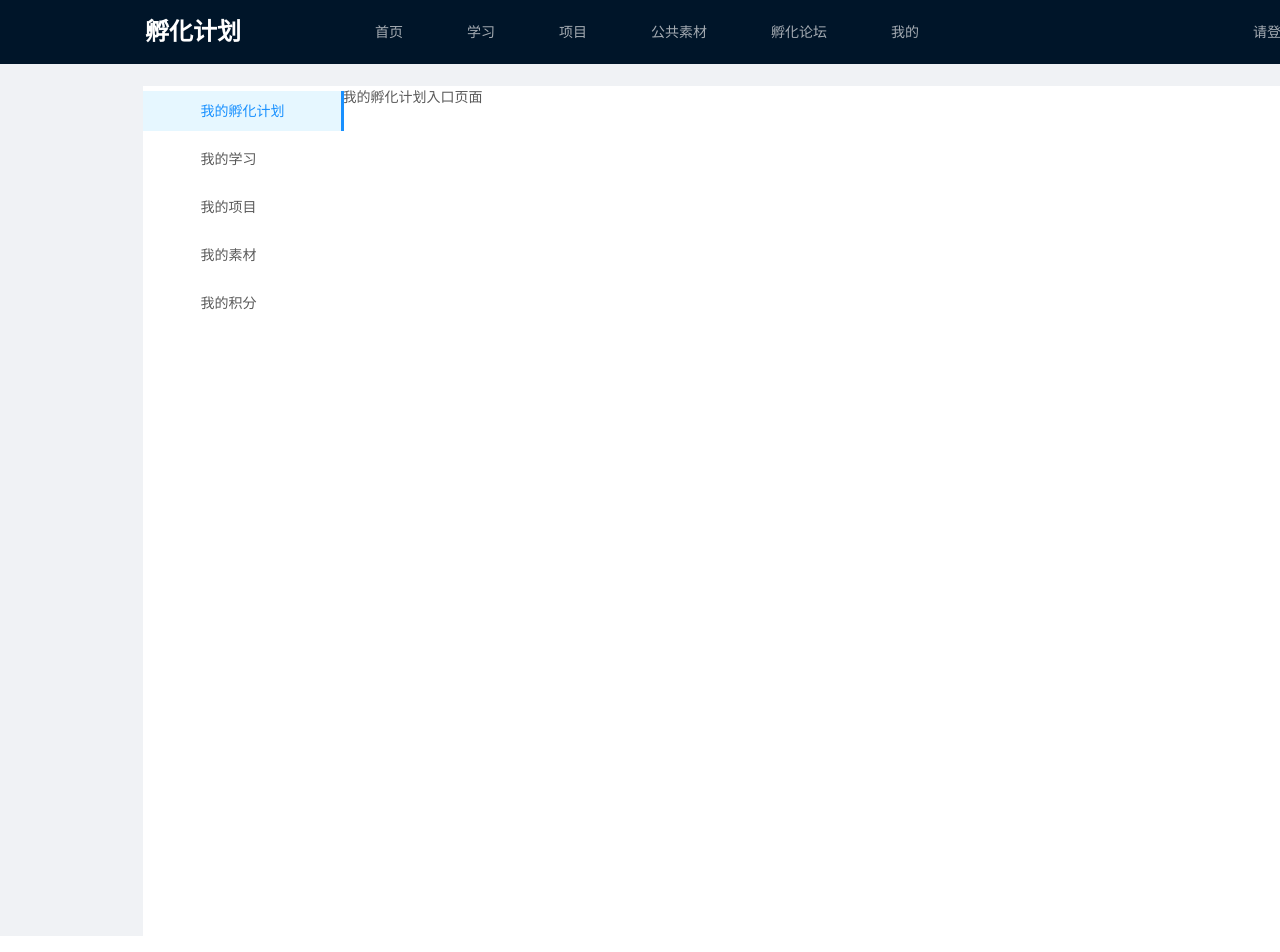
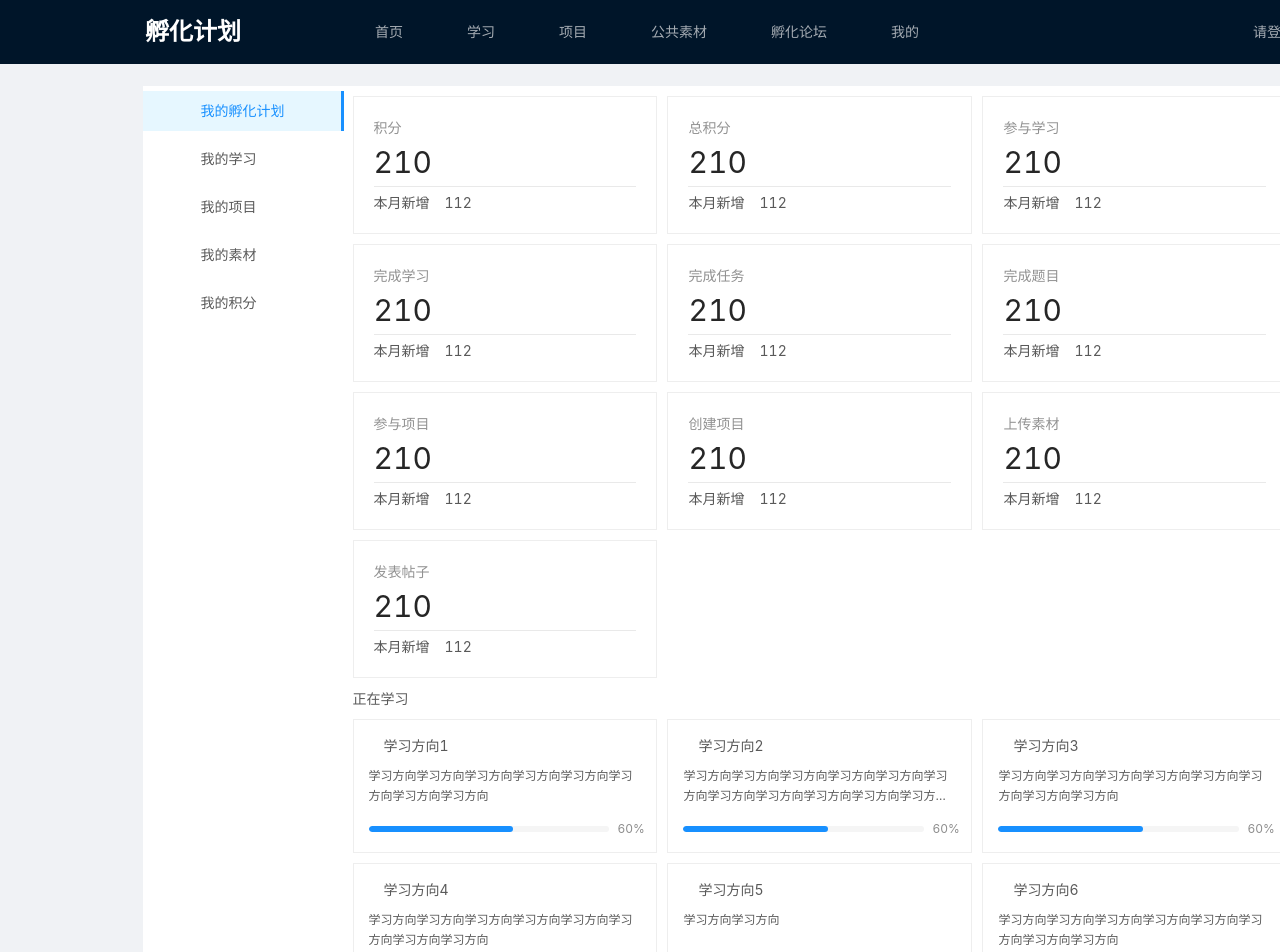
Before and after one commit to HaruhiFanClub/study-site, a Vue app: page /my/index in a window 1280 px wide. Shown: the top 952 px of the page. Built offline with nearby package versions, Linux system fonts and the light colour scheme; the HTML template or start-up script is replaced by a standard one; what vue-particles would draw is missing.

Commit message:
add: “我的”仪表盘页面

```diff
--- a/src/views/my/index.vue
+++ b/src/views/my/index.vue
@@ -1,15 +1,168 @@
 <template>
   <div class="index-page">
-    <p>我的孵化计划入口页面</p>
+    <a-row class="main" :gutter="[10,10]">
+      <a-col
+        class="item"
+        v-for="item in mainList"
+        :key="item.title"
+        :xs="24"
+        :sm="12"
+        :xl="8"
+      >
+        <div class="card">
+          <div class="title">
+            <span>{{ item.title }}</span>
+            <a-icon v-if="item.icon" :type="item.icon" />
+            <span v-else></span>
+          </div>
+          <div class="num">{{ item.num }}</div>
+          <div class="footer">
+            <span class="label">本月新增</span>
+            <span class="value">112</span>
+          </div>
+        </div>
+      </a-col>
+    </a-row>
+    <div class="other">
+      <div class="other-title">正在学习</div>
+      <a-row class="other-list" :gutter="[10,10]">
+        <a-col
+          class="item"
+          v-for="item in otherList"
+          :key="item.title"
+          :xs="24"
+          :sm="12"
+          :xl="8"
+        >
+          <div class="card">
+            <div class="card-title">
+              <a-icon v-if="item.icon" :type="item.icon" theme="twoTone" style="margin-right: 15px;" />
+              <span>{{ item.title }}</span>
+            </div>
+            <p class="desc">{{ item.desc }}</p>
+            <div class="progress">
+              <a-progress :percent="item.progress" size="small" />
+            </div>
+          </div>
+        </a-col>
+      </a-row>
+    </div>
   </div>
 </template>
 
 <script>
+const mockData = {
+  main: [
+    { title: '积分', num: 210, monthNum: 112 },
+    { title: '总积分', num: 210, monthNum: 112 },
+    { title: '参与学习', num: 210, monthNum: 112 },
+    { title: '完成学习', num: 210, monthNum: 112 },
+    { title: '完成任务', num: 210, monthNum: 112 },
+    { title: '完成题目', num: 210, monthNum: 112 },
+    { title: '参与项目', num: 210, monthNum: 112 },
+    { title: '创建项目', num: 210, monthNum: 112 },
+    { title: '上传素材', num: 210, monthNum: 112 },
+    { title: '发表帖子', num: 210, monthNum: 112 }
+  ],
+  other: [
+    { title: '学习方向1', desc: '学习方向学习方向学习方向学习方向学习方向学习方向学习方向学习方向', progress: 60, icon: 'edit' },
+    { title: '学习方向2', desc: '学习方向学习方向学习方向学习方向学习方向学习方向学习方向学习方向学习方向学习方向学习方向学习方向学习方向', progress: 60, icon: 'delete' },
+    { title: '学习方向3', desc: '学习方向学习方向学习方向学习方向学习方向学习方向学习方向学习方向', progress: 60, icon: 'home' },
+    { title: '学习方向4', desc: '学习方向学习方向学习方向学习方向学习方向学习方向学习方向学习方向', progress: 60, icon: 'diff' },
+    { title: '学习方向5', desc: '学习方向学习方向', progress: 60, icon: 'highlight' },
+    { title: '学习方向6', desc: '学习方向学习方向学习方向学习方向学习方向学习方向学习方向学习方向', progress: 60, icon: 'home' }
+  ]
+}
 export default {
-  name: 'my-index'
+  name: 'my-index',
+  data () {
+    return {
+      mainList: mockData.main,
+      otherList: mockData.other
+    }
+  }
 }
 </script>
 
 <style lang="scss" scoped>
-
+.index-page {
+  width: 100%;
+  box-sizing: border-box;
+  padding: 10px;
+  padding-bottom: 50px;
+  .main {
+    .item {
+      .card {
+        padding: 20px 20px;
+        border: 1px solid #eee;
+        cursor: pointer;
+        transition: all 0.15s;
+        &:hover {
+          transform: scale(1.03);
+          box-shadow: 0 4px 8px 0 rgba(0, 0, 0, 0.2), 0 6px 20px 0 rgba(0, 0, 0, 0.19);
+        }
+        .title {
+          display: flex;
+          align-items: center;
+          justify-content: space-between;
+          line-height: 1.5em;
+          color: rgba(0, 0, 0, 0.43);
+        }
+        .num {
+          margin: 5px 0;
+          font-size: 30px;
+          font-weight: 400;
+          line-height: 38px;
+          color: rgba(0, 0, 0, 0.85);
+        }
+        .footer {
+          padding-top: 5px;
+          border-top: 1px solid #e9e9e9;
+          .label {
+            margin-right: 15px;
+          }
+          .value {}
+        }
+      }
+    }
+  }
+  .other {
+    .other-title {
+      margin: 10px 0;
+      text-align: left;
+    }
+    .other-list {
+      .item {
+        .card {
+          padding: 15px 15px;
+          border: 1px solid #eee;
+          cursor: pointer;
+          transition: all 0.15s;
+          &:hover {
+            transform: scale(1.03);
+            box-shadow: 0 4px 8px 0 rgba(0, 0, 0, 0.2), 0 6px 20px 0 rgba(0, 0, 0, 0.19);
+          }
+          .card-title {
+            display: flex;
+            align-items: center;
+          }
+          .desc {
+            $line-height: 20px;
+            $max-line: 2;
+            display: -webkit-box;
+            -webkit-box-orient: vertical;
+            -webkit-line-clamp: $max-line;
+            text-overflow: ellipsis;
+            height: $line-height * $max-line;
+            overflow: hidden;
+            margin: 10px 0;
+            font-size: 12px;
+            line-height: $line-height
+          }
+          .progress {}
+        }
+      }
+    }
+  }
+}
 </style>
```
Also changed, not shown: src/plugins/antd.js (+19 -1 lines).
